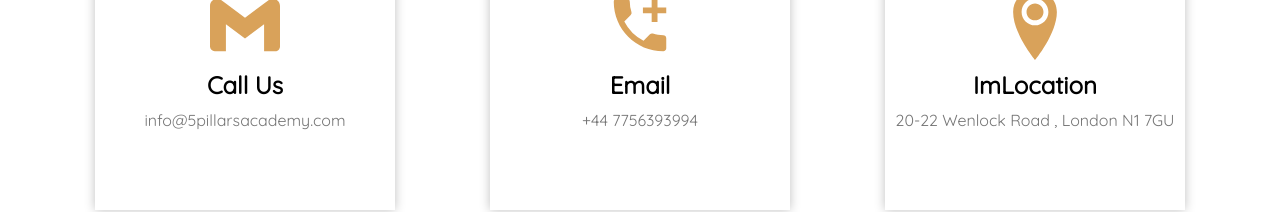
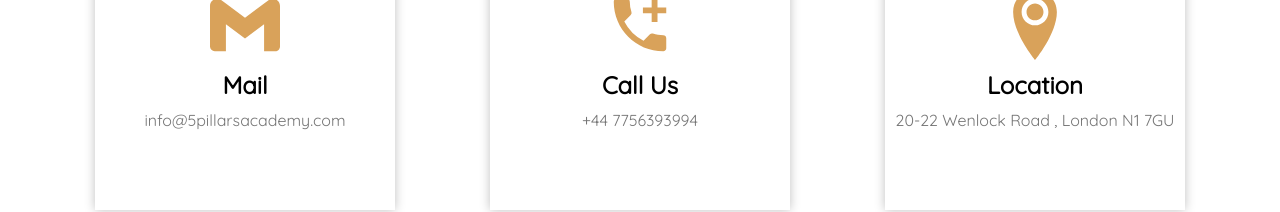
Before and after one commit to dotprods/5pillars, a React (Create React App) app in the folder client/: page /contactUs in a window 1280 px wide. Shown: the part 920-1132 px from the top of the page. Built offline with nearby package versions, Linux system fonts and the light colour scheme.

Commit message:
arrow changed

```diff
--- a/client/src/Components/ContactUs.js
+++ b/client/src/Components/ContactUs.js
@@ -78,17 +78,17 @@
           <div className="social-cont">
             <div className="social-media">
               <SiGmail size={70} />
-              <h2>Call Us</h2>
+              <h2>Mail</h2>
               <p>info@5pillarsacademy.com</p>
             </div>
             <div className="social-media">
               <MdAddIcCall size={70} />
-              <h2>Email</h2>
+              <h2>Call Us</h2>
               <p>+44 7756393994</p>
             </div>
             <div className="social-media">
               <ImLocation2 size={70} />
-              <h2>ImLocation</h2>
+              <h2>Location</h2>
               <p>20-22 Wenlock Road , London N1 7GU</p>
             </div>
           </div>
--- a/client/src/Components/NewHome.js
+++ b/client/src/Components/NewHome.js
@@ -18,6 +18,7 @@
 import girl from "../assets/Girl.svg";
 import Loader from "./Loader";
 import Footer from "./Footer";
+import Arrowup from "../assets/arrowup.png";
 
 const NewHome = () => {
   const [isLoading, setIsLoading] = useState(true);
@@ -139,7 +140,8 @@
             className={`back-to-top-button ${isVisible ? "visible" : ""}`}
             onClick={scrollToTop}
           >
-            <IoIosArrowUp size={35} />
+            {/* <IoIosArrowUp size={35} /> */}
+            <img src={Arrowup}></img>
           </div>
           {/* <a href="https://wa.me/447756393994">
             <div className="chat"></div>
--- a/client/src/Css/NewHome.css
+++ b/client/src/Css/NewHome.css
@@ -22,8 +22,10 @@
   width: 50px;
   height: 50px;
   border-radius: 50%;
+
   background-color: #efb836;
-  color: #fff;
+  /* background: url("../assets/fire.png"); */
+  /* color: #fff; */
   text-align: center;
   line-height: 40px;
   cursor: pointer;
@@ -32,6 +34,9 @@
   align-items: center;
   text-align: center;
   margin: 35px 25px;
+}
+.back-to-top-button img {
+  width: 60%;
 }
 @-webkit-keyframes come-in {
   0% {
```
Also changed, not shown: client/src/assets/arrowup.png (added).
